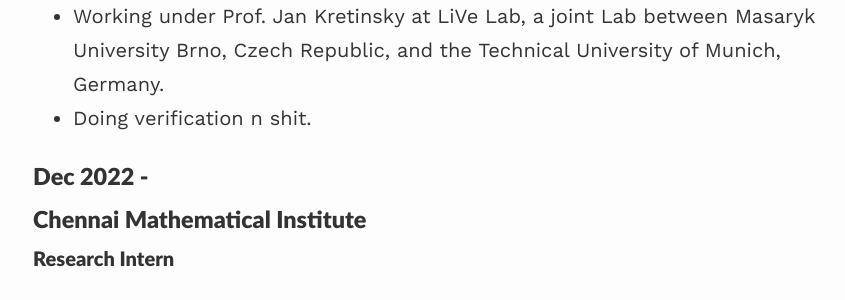
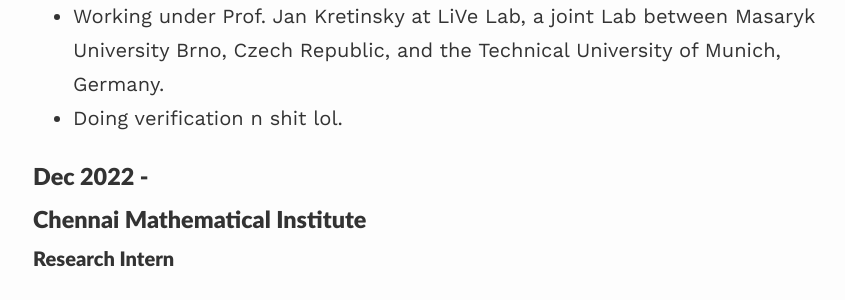
Before and after one commit to Satan-Claws/Satan-Claws.github.io, a Jekyll site: the page built from _pages/Research.md, in a window 1280 px wide. Shown: the part 567-867 px from the top of the page, without its empty margins (207-1052 px from the left). Built offline with Jekyll 4.4.1, drawn with Linux system fonts in a browser that asks for light colours; nearby versions of some CDN libraries.

Commit message:
Update Research.md

```diff
--- a/_pages/Research.md
+++ b/_pages/Research.md
@@ -14,7 +14,7 @@
 #### Resarch Intern
 
 - Working under Prof. Jan Kretinsky at LiVe Lab, a joint Lab between Masaryk University Brno, Czech Republic, and the Technical University of Munich, Germany.
-- Doing verification n shit.
+- Doing verification n shit lol.
 
 
 ### Dec 2022 -
```
